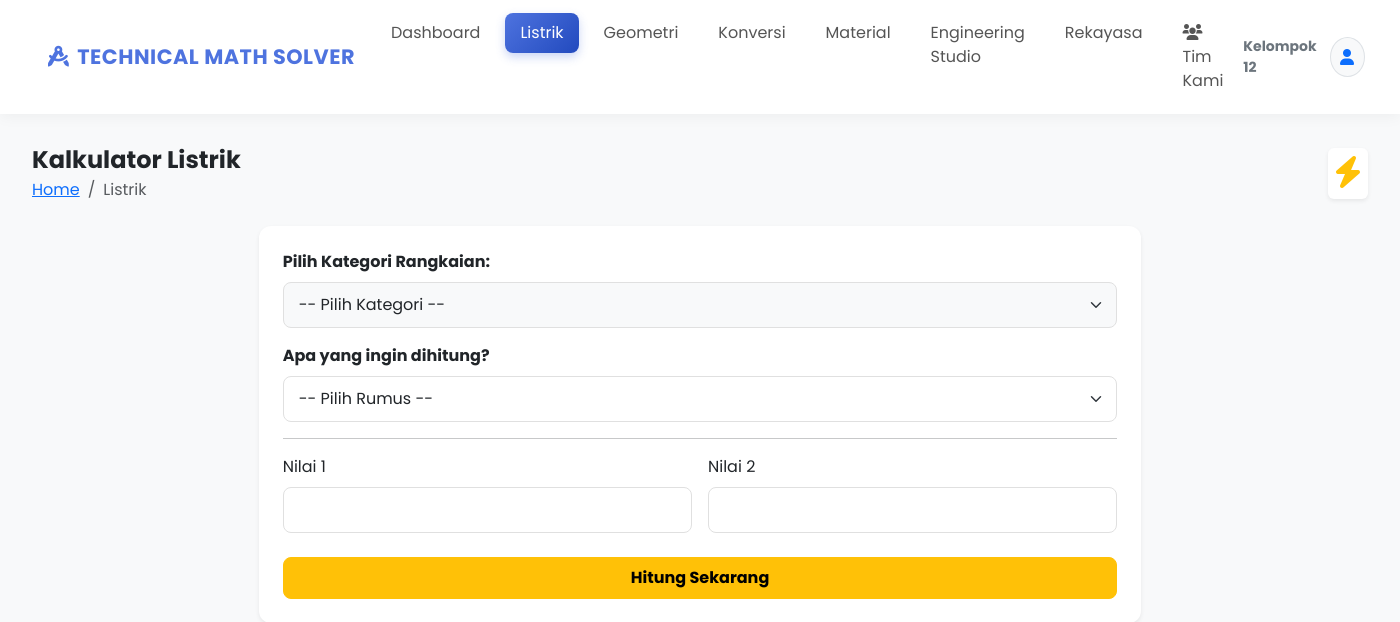
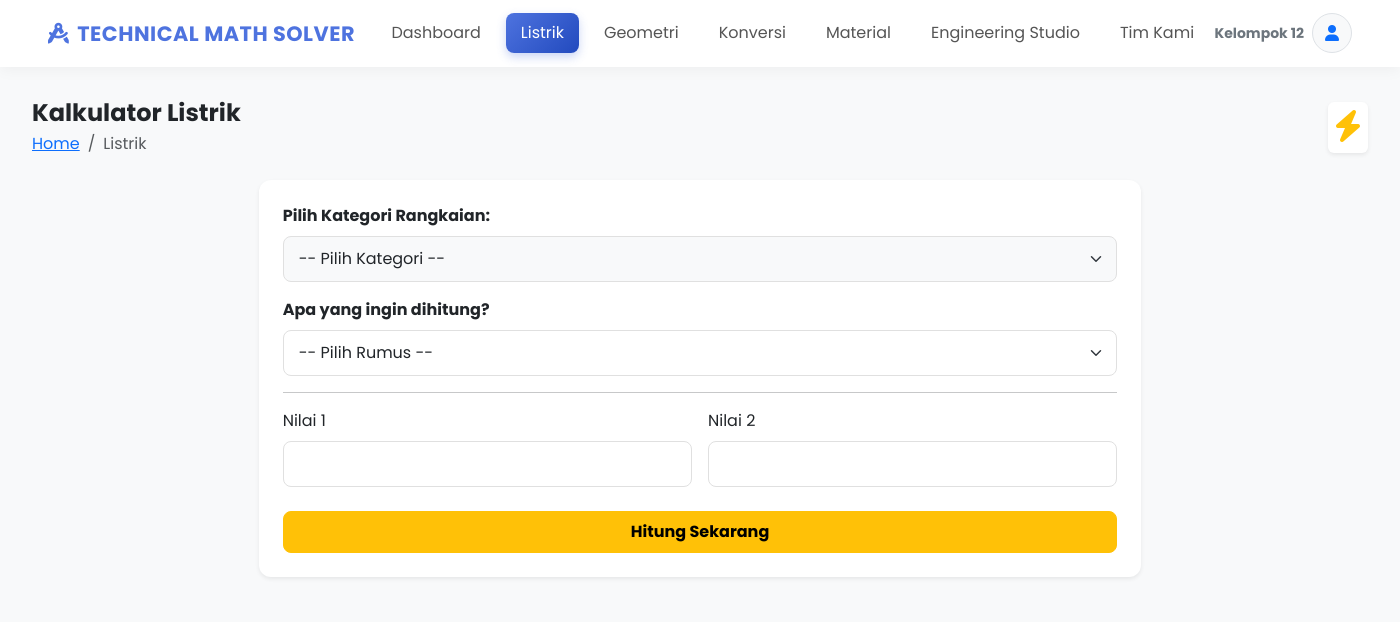
Before and after one commit to poksidi/Technical-Math-Solver, a Flask app: page /electric in a window 1400 px wide. Shown: the top 622 px of the page. Run offline with Flask 3, Linux system fonts and the light colour scheme.

Commit message:
Update base.html

```diff
--- a/templates/base.html
+++ b/templates/base.html
@@ -39,14 +39,9 @@
                     </li>
                     <li class="nav-item">
                         <a class="nav-link {% if request.path == '/engineering' %}active-nav{% endif %}" href="/engineering">Engineering Studio</a>
-                    </li>
-                    <li class="nav-item">
-                        <a class="nav-link {% if request.path == '/engineering' %}active-nav{% endif %}" href="/engineering">Rekayasa</a>
-                    </li>
 
                     <li class="nav-item">
-                        <a class="nav-link {% if request.path == '/team' %}active-nav{% endif %}" href="/team">
-                            <i class="fas fa-users me-1"></i> Tim Kami
+                        <a class="nav-link {% if request.path == '/team' %}active-nav{% endif %}" href="/team">Tim Kami</a>
                         </a>
                     </li>
                 </ul>
@@ -101,4 +96,5 @@
     <script src="https://cdn.jsdelivr.net/npm/bootstrap@5.3.0/dist/js/bootstrap.bundle.min.js"></script>
     {% block scripts %}{% endblock %}
 </body>
+
 </html>
```
